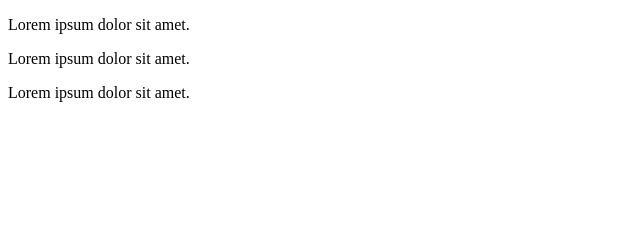
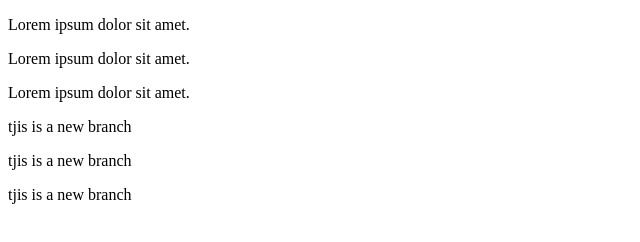
Before and after one commit to vomee/git-with-vscode, a plain HTML site: page index.html in a window 1280 px wide. Shown: the whole page, without its empty margins (0-640 px from the left). Drawn offline with Linux system fonts and the light colour scheme.

Commit message:
first commit

```diff
--- a/index.html
+++ b/index.html
@@ -9,5 +9,8 @@
     <p>Lorem ipsum dolor sit amet.</p>
     <p>Lorem ipsum dolor sit amet.</p>
     <p>Lorem ipsum dolor sit amet.</p>
+    <p>tjis is a new branch</p>
+    <p>tjis is a new branch</p>
+    <p>tjis is a new branch</p>
 </body>
 </html>
```
